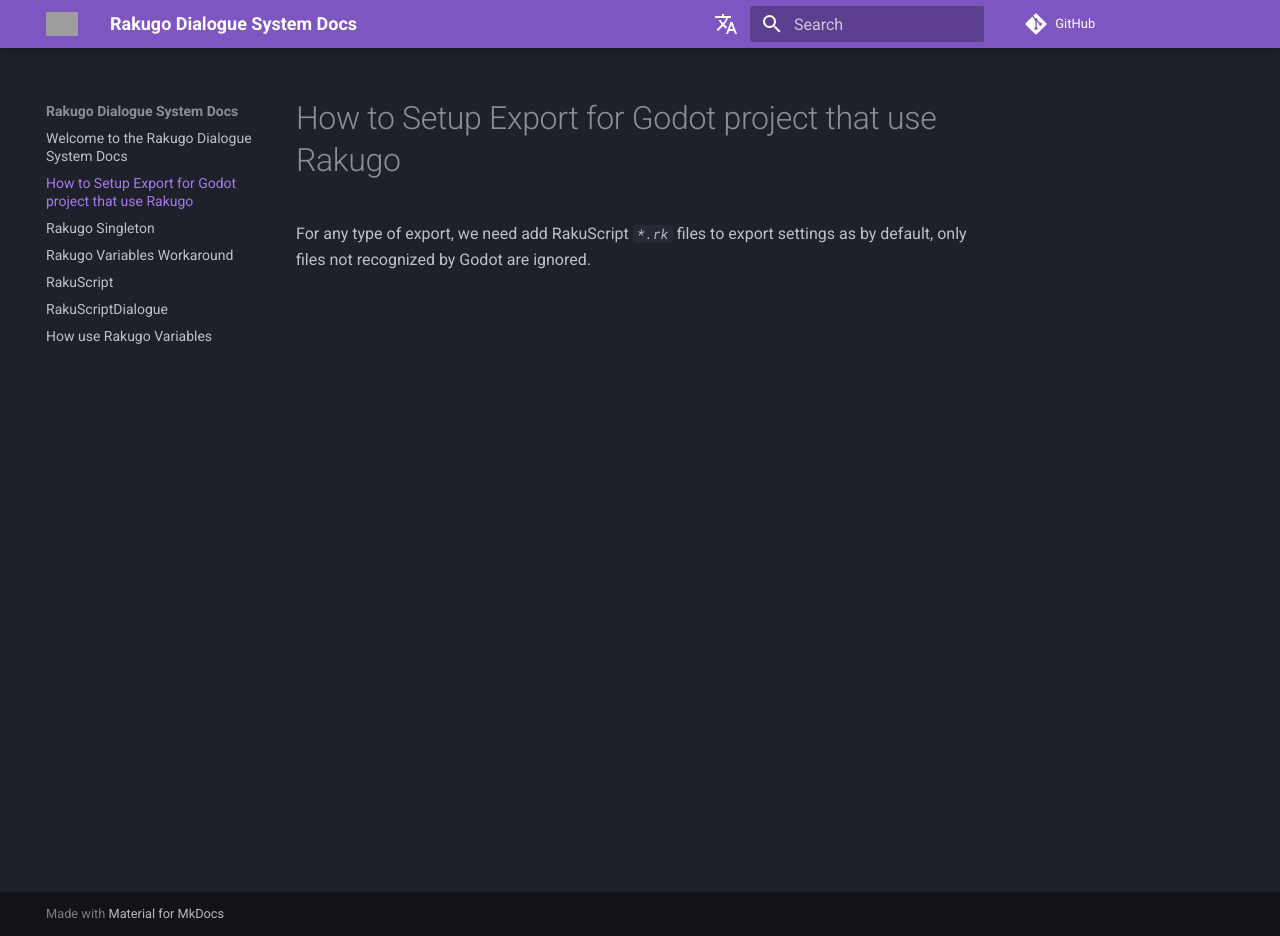
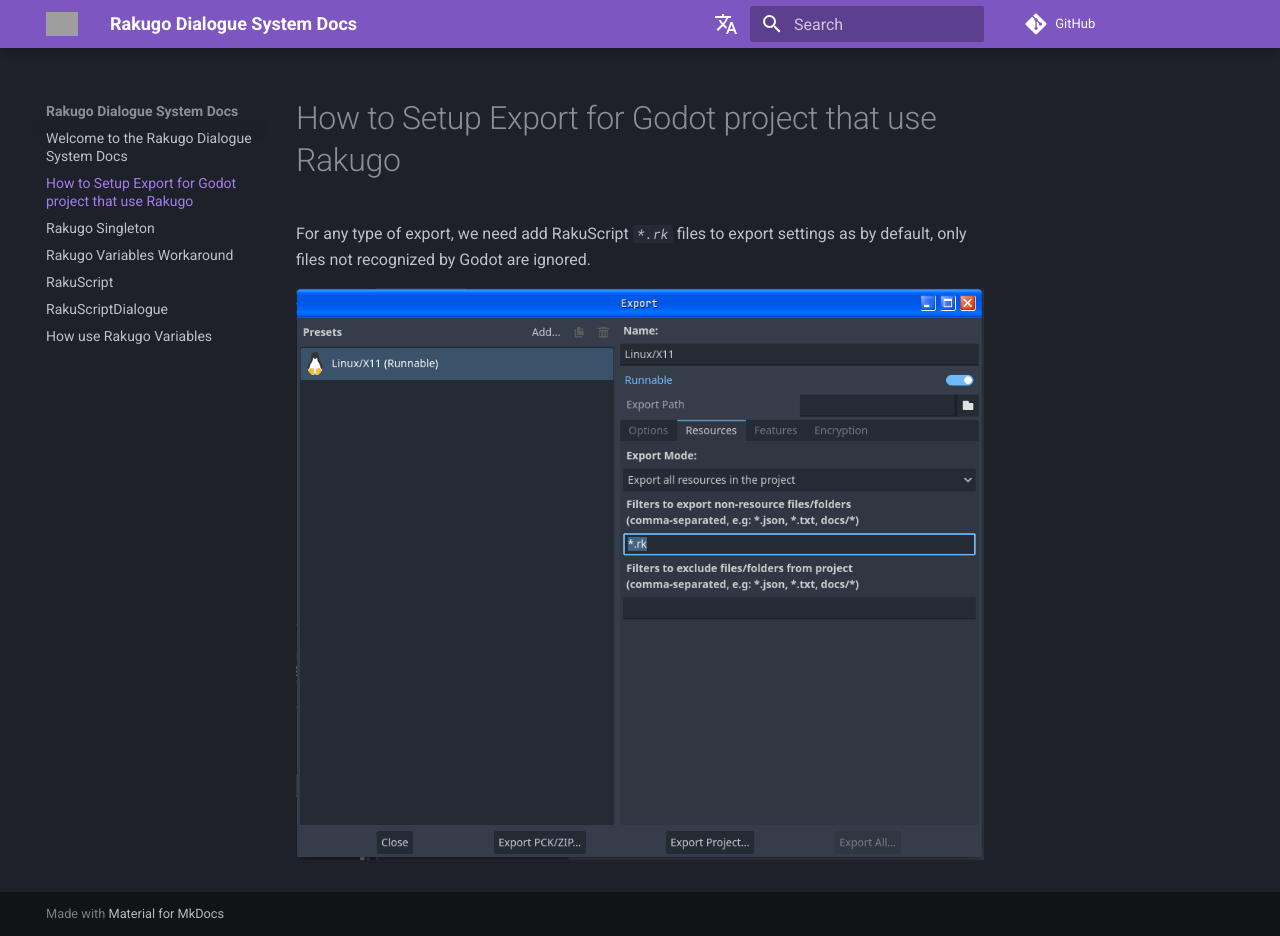
Before and after one commit to rakugoteam/rakugo-docs, an MkDocs documentation site: the page built from docs/export.md, in a window 1280 px wide and 936 px high. Built offline with MkDocs 1.6.1 and Material for MkDocs 9.7.7, drawn with Linux system fonts in a browser that asks for light colours; comment, search, counter and statistics services are not loaded; the version menu is left out; grey boxes are pictures that could not be loaded.

Commit message:
small img url fix

```diff
--- a/docs/export.md
+++ b/docs/export.md
@@ -2,4 +2,4 @@
 
 For any type of export, we need add RakuScript  *`*.rk`* files to export settings as by default, only files not recognized by Godot are ignored.
 
-![](/docs/export-resources.png)
+![](export-resources.png)
```
